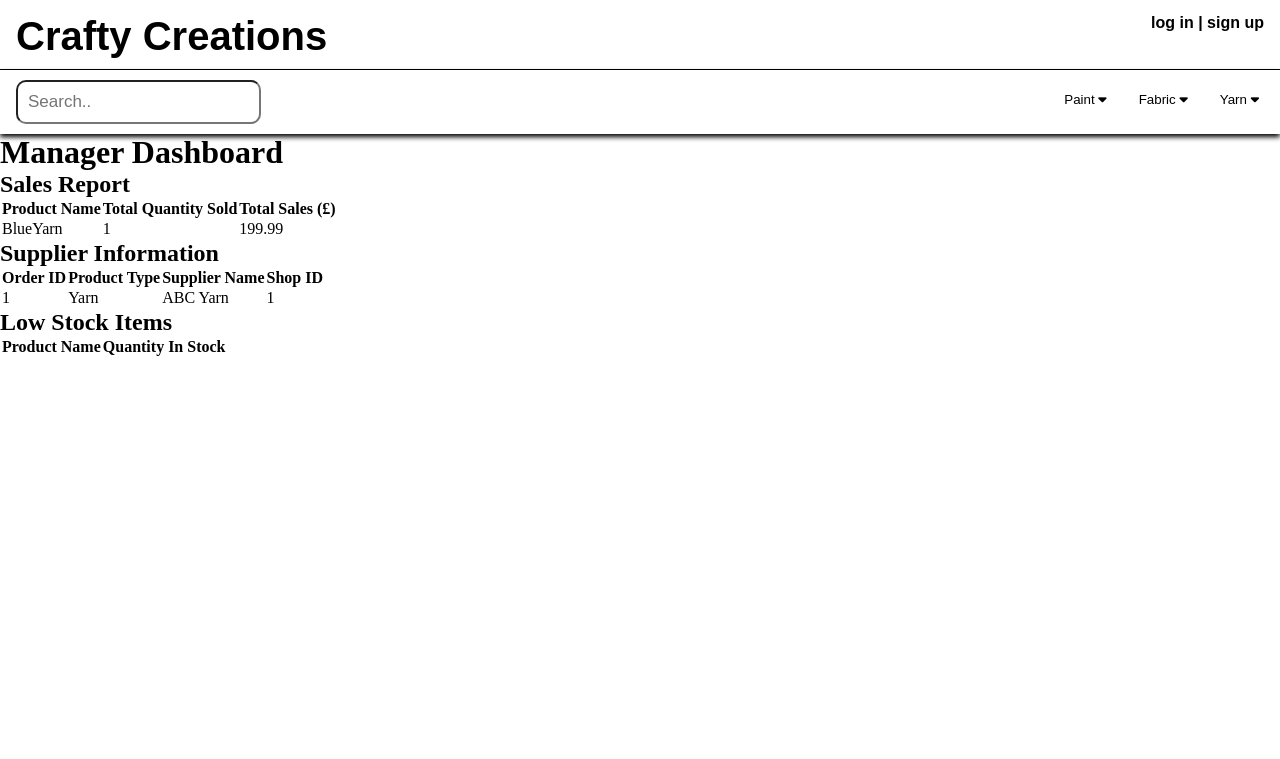
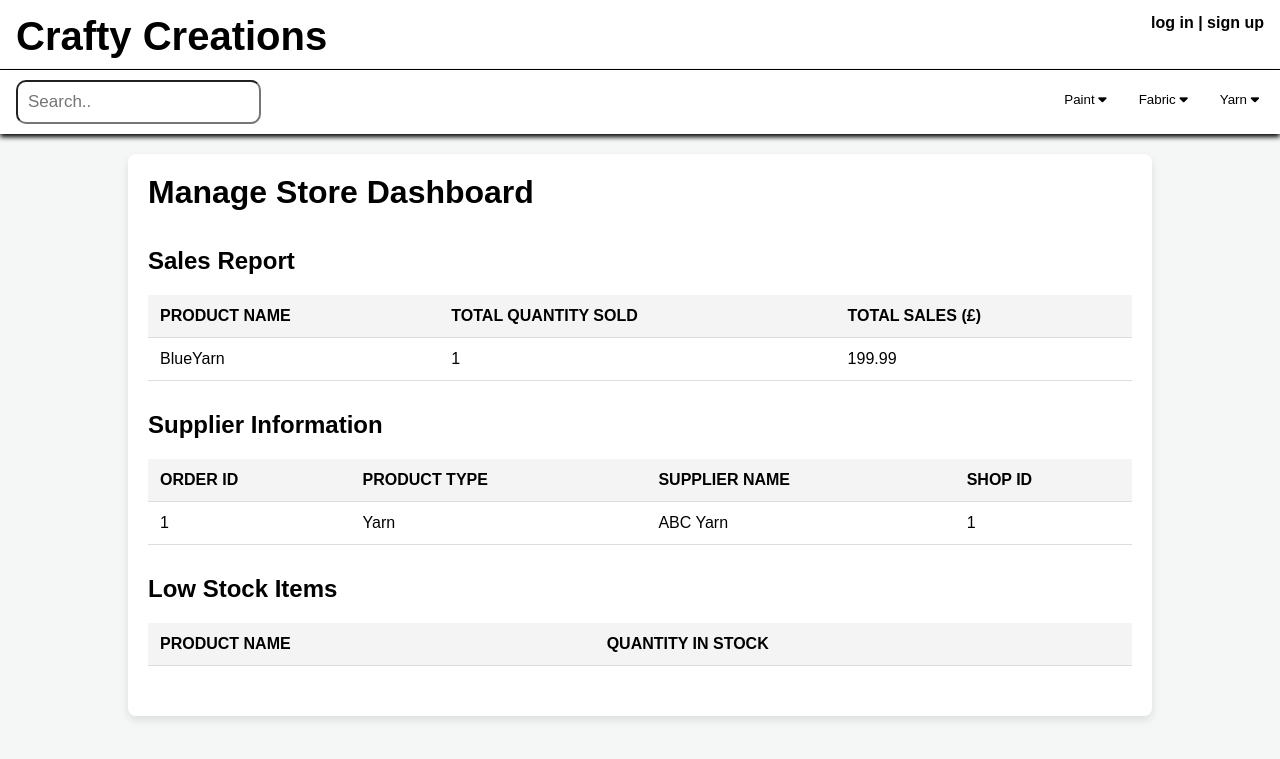
Before and after one commit to ldamps/Crafty-Creations, a PHP site: page /storeManager.php in a window 1280 px wide. Shown: the top 759 px of the page. Run offline with PHP 8.4, Linux system fonts and the light colour scheme; data comes from the database, SQL or seed files in the repository; lists and menus that the app fills with data are empty; some libraries are stand-ins or nearby versions.

Commit message:
some styling

```diff
--- a/storeManager.php
+++ b/storeManager.php
@@ -46,12 +46,71 @@ $lowStockData = $stmtLowStock->fetchAll(PDO::FETCH_ASSOC);
     <meta name="viewport" content="width=device-width, initial-scale=1.0">
     <link rel="stylesheet" href="style.css">
     <title>Manager Dashboard</title>
+
+    <style>
+
+        body {
+            font-family: Arial, sans-serif;
+            margin: 0;
+            padding: 0;
+            background-color: #f4f7f6;
+        }
+
+        .container {
+            width: 80%;
+            max-width: 1200px;
+            margin: 20px auto;
+            padding: 20px;
+            background-color: white;
+            box-shadow: 0 4px 8px rgba(0, 0, 0, 0.1);
+            border-radius: 8px;
+        }
+
+        table {
+            width: 100%;
+            margin-top: 20px;
+            border-collapse: collapse;
+            padding: 0 15px;
+        }
+
+        th, td {
+            padding: 12px;
+            text-align: left;
+            border-bottom: 1px solid #ddd;
+        }
+
+        th {
+            background-color: #f4f4f4;
+            text-transform: uppercase;
+            font-weight: bold;
+        }
+
+        tr:hover {
+            background-color: #f9f9f9;
+        }
+
+        td {
+            background-color: #fff;
+        }
+
+        .section {
+            margin-bottom: 30px;
+        }
+
+
+
+    </style>
+
 </head>
 
 <body>
 
     <div class="container">
-        <h1>Manager Dashboard</h1>
+    <h1>Manage Store <span>Dashboard</span></h1>
+
+    <br></br>
+
+
 
         <!-- sales Report section -->
 
```
